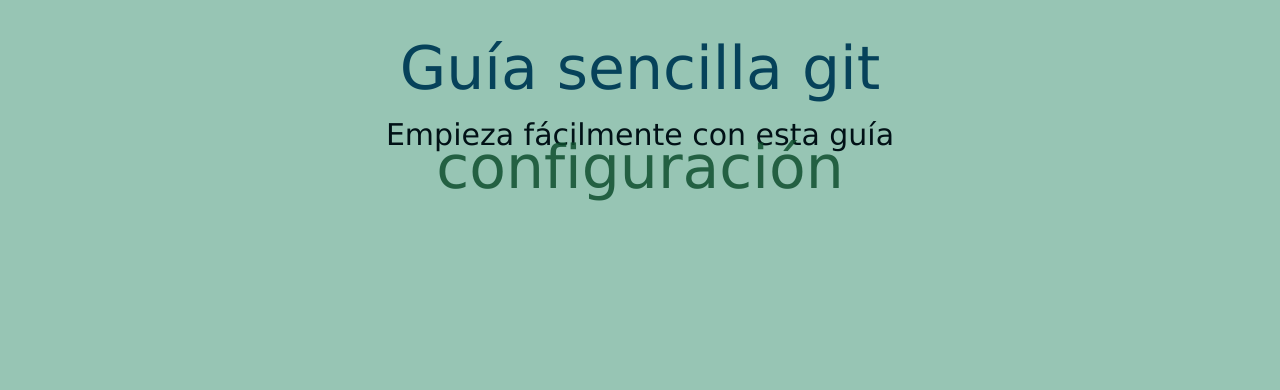
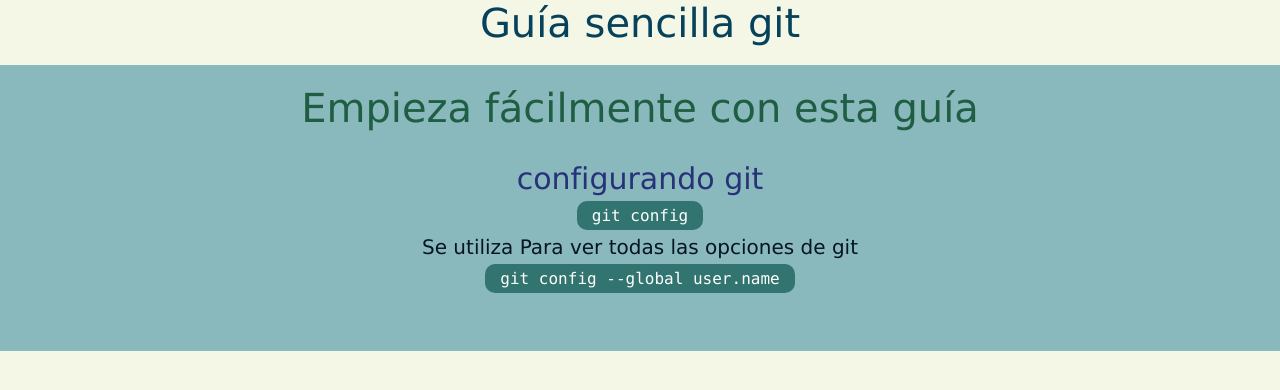
Before and after one commit to StefaniaMartinezT/Guia-Sena-Git, a plain HTML site: page index.html in a window 1280 px wide. Drawn offline with Linux system fonts and the light colour scheme.

Commit message:
Actualización

```diff
--- a/index.html
+++ b/index.html
@@ -10,20 +10,24 @@
     <title>Guia Sena git</title>
 </head>
 <body>
-    <br>
-
-    <br>
 
     <h1>Guía sencilla git</h1>
 
     <br>
 
-    <p>Empieza fácilmente con esta guía</p>
+    <h2 class="titulo1">Empieza fácilmente con esta guía</h2>
 
-    <div class="container"></div>
+    <div class="container">
 
-    <div class="sectoin1">
-            <h2>configuración</h2>
+        <div class="section1">
+            <h2 class ="titulo2">configurando git</h2>
+
+            <code>git config</code>
+
+            <p class="parrafo1">Se utiliza Para ver todas las opciones de git</p>
+
+            <code>git config --global user.name</code>
+
 
 
 
@@ -32,9 +36,9 @@
 
 
 
-        </div>
+    </div>
 
-    </div>
+
 
 </body>
 </html>
--- a/style.css
+++ b/style.css
@@ -1,44 +1,62 @@
 *{
     margin: 0%;
     padding: 0%;
-    background:rgb(151, 197, 180);
+    background-color:#F4F6E6;
     font-family: Verdana, Geneva, Tahoma, sans-serif;
     text-align: center;
 }
 
 h1{
-    margin-top: 20px;
+
     color: rgb(6, 66, 90);
-    font-size: 60px;
+    font-size: 40px;
     font-weight: normal;
-    margin: 0;
-    line-height: 1;
+
+
 }
 
 
-p{
-    color: rgb(1, 17, 22);
-    font-size: 30px;
+.parrafo1{
+
+    font-size: 20px;
+    font-weight: normal;
+    background-color: #89B9BD;
+    padding: 10px;
+    color: #061522;
+
+}
+
+.titulo1{
+    background-color:#89B9BD;
+    color: rgba(13, 77, 45, 0.842);
+    font-size: 40px;
+    font-weight: normal;
+    padding: 20px;
+
+
 }
 
 .section1{
 
-
-border:solid  black;
-    margin: auto;
-    margin-top: 20px;
-    background-color: darkturquoise;
-    width: 960px;
+    background-color: #89B9BD;
     height: 200px;
-
-
 
 }
 
-h2{
-    color: rgba(13, 77, 45, 0.842);
-    font-size: 60px;
+.titulo2{
+    background-color:#89B9BD;
+    padding: 10px;
+    color:#283278;
+    font-size: 30px;
     font-weight: normal;
-   padding: 0;
-    line-height: 0.5;
+
 }
+
+code{
+    background-color: rgb(49, 116, 112);
+    font-style: normal;
+    border-radius: 10px;
+    color: white;
+    padding: 5px 15px;
+    font-family: menlo, monospace;
+}
```
